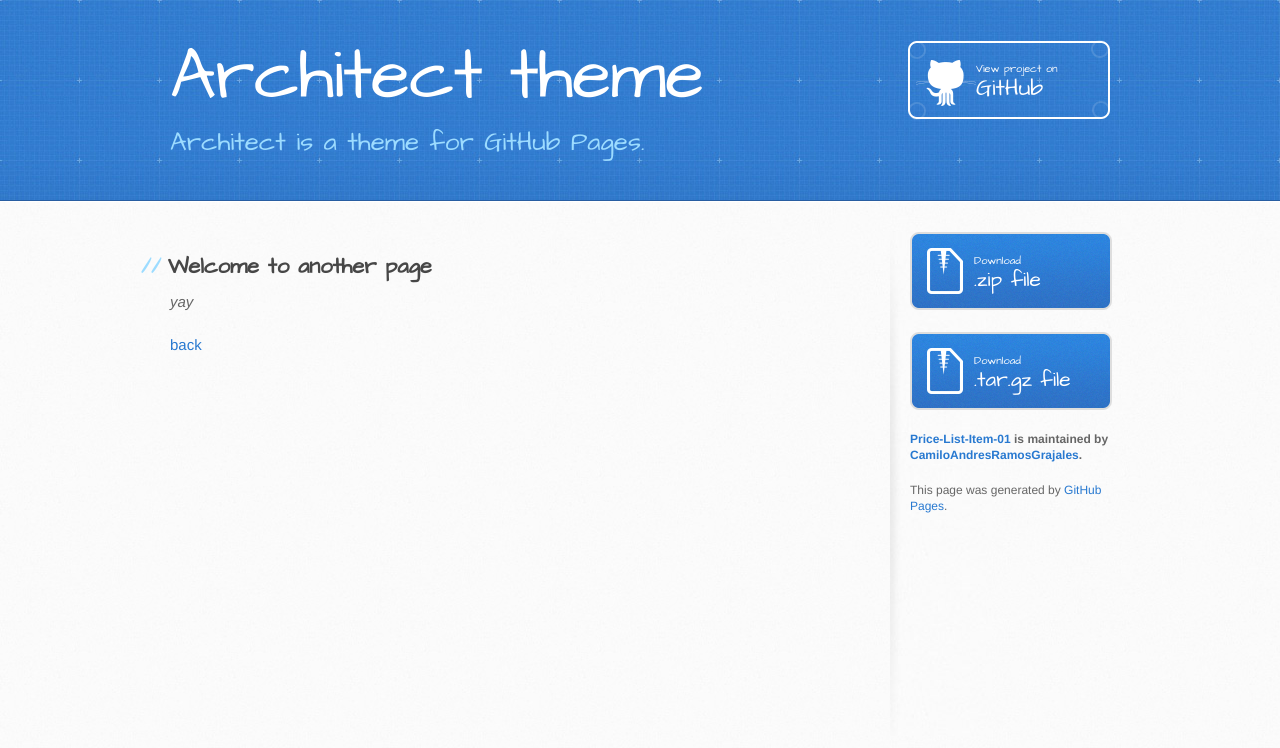
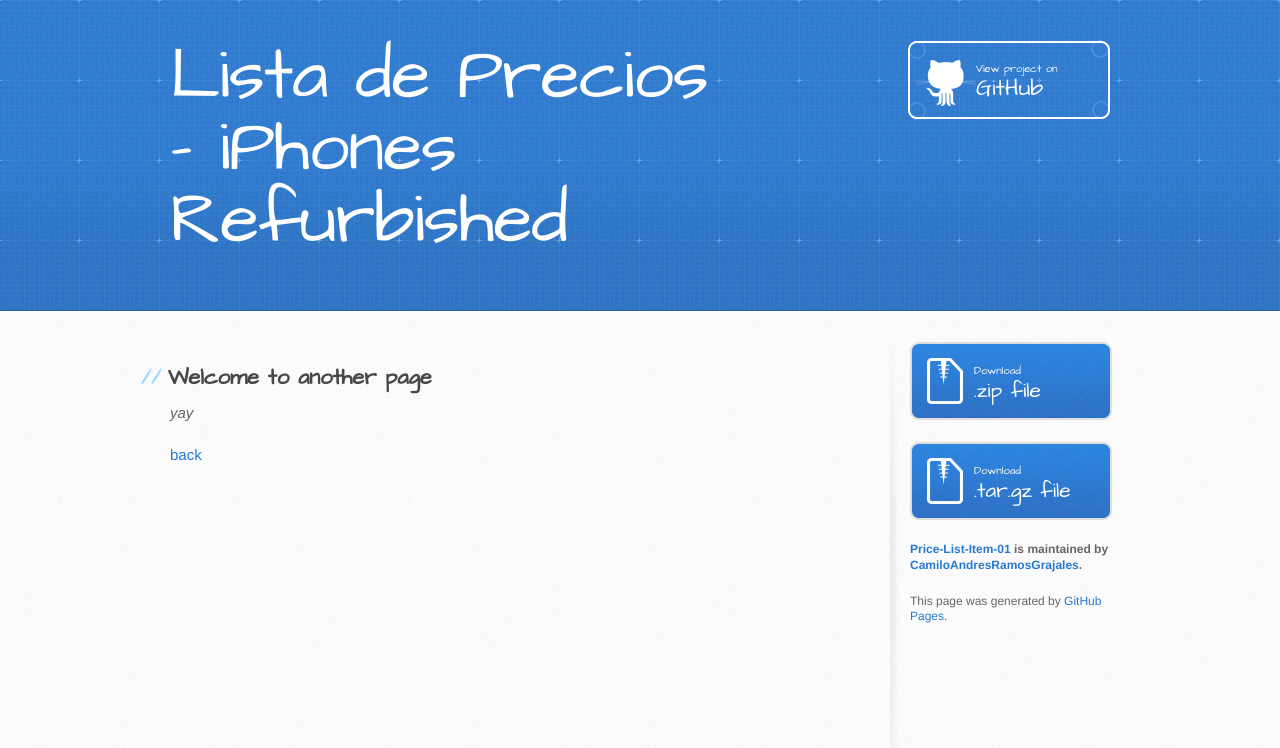
Before and after one commit to CamiloAndresRamosGrajales/Price-List-Item-01, a Jekyll site: the page built from another-page.md, in a window 1280 px wide. Shown: the top 748 px of the page. Built offline with Jekyll 4.4.1, drawn with Linux system fonts in a browser that asks for light colours; the repository's description, which GitHub fills in, is left out; our own code applies the rules of GitHub Pages for plain Markdown files.

Commit message:
Update _config.yml

```diff
--- a/_config.yml
+++ b/_config.yml
@@ -1,5 +1,5 @@
-title: Architect theme
-description: Architect is a theme for GitHub Pages.
+title: Lista de Precios - iPhones Refurbished
+description:
 show_downloads: true
 google_analytics:
 theme: jekyll-theme-architect
```
